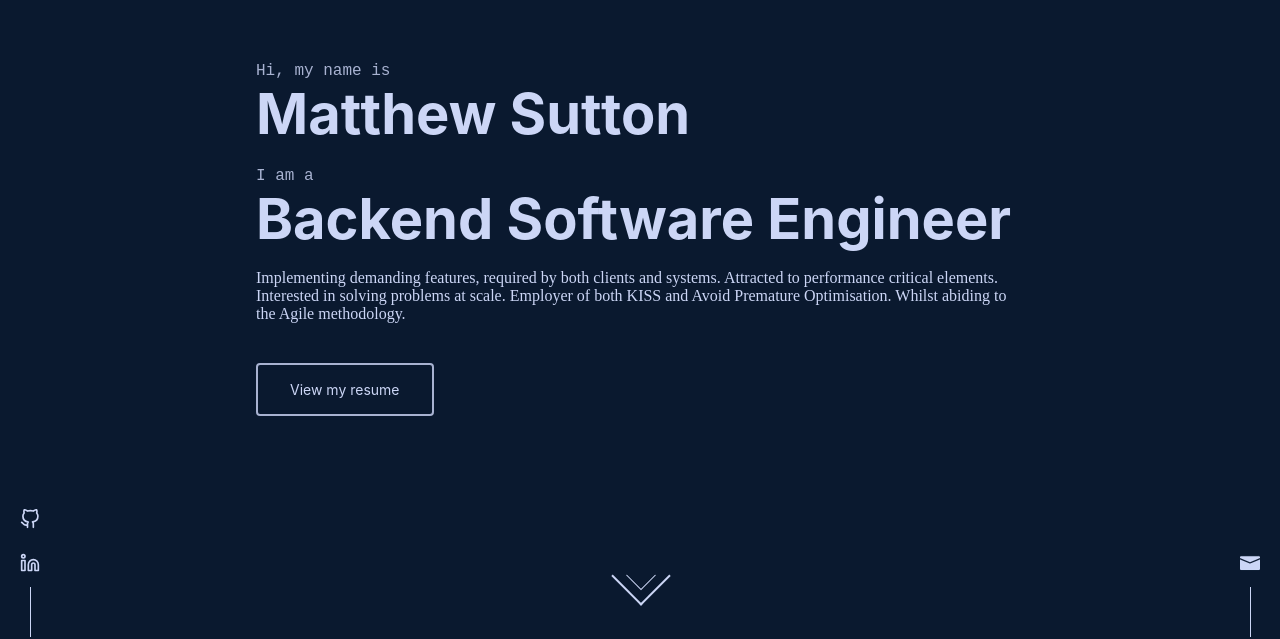
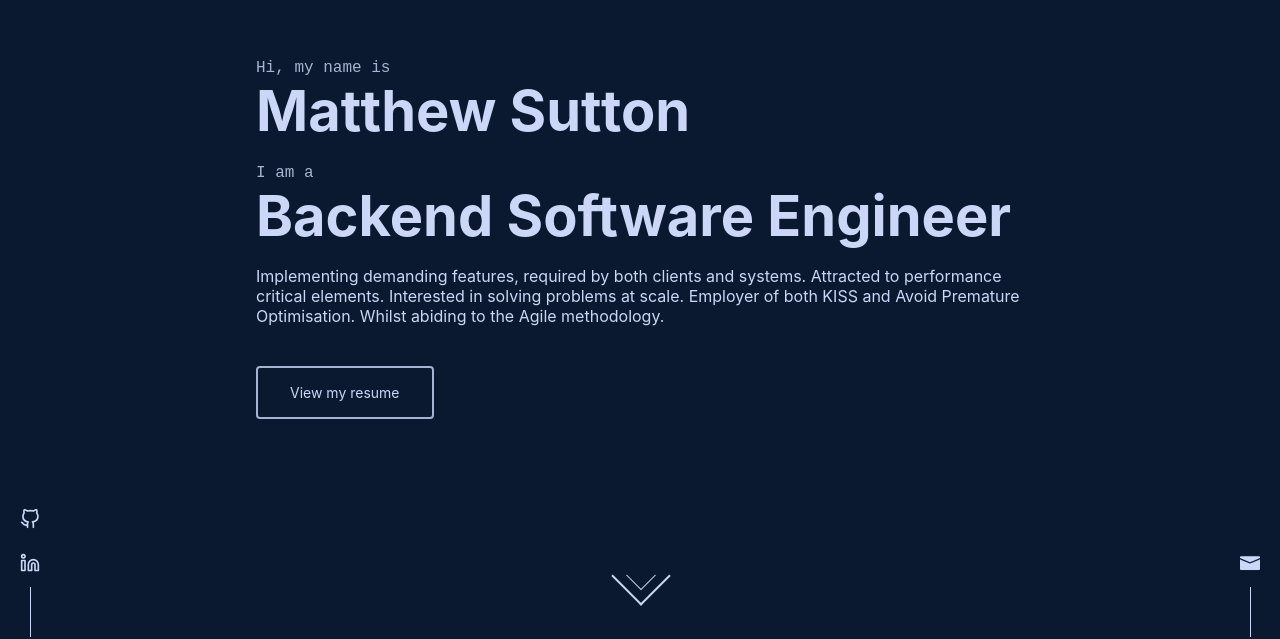
Before and after one commit to MS26/Portfolio, an Angular app: page / in a window 1280 px wide. Shown: the part 163-802 px from the top of the page. Built offline with nearby package versions, Linux system fonts and the light colour scheme.

Commit message:
Update styles.scss

```diff
--- a/src/styles.scss
+++ b/src/styles.scss
@@ -1,6 +1,6 @@
 @import './src/app/modules/shared/styles/varaibles';
 
-h1, h2, h3, h4, h5, h6, p, pre, em, span, label, button, a, div, input, textarea, select {
+h1, h2, h3, h4, h5, h6, p, pre, em, span, strong, label, button, a, div, input, textarea, select {
   font-family: $fontFamily;
   font-style: normal;
   font-variant: normal;
```
